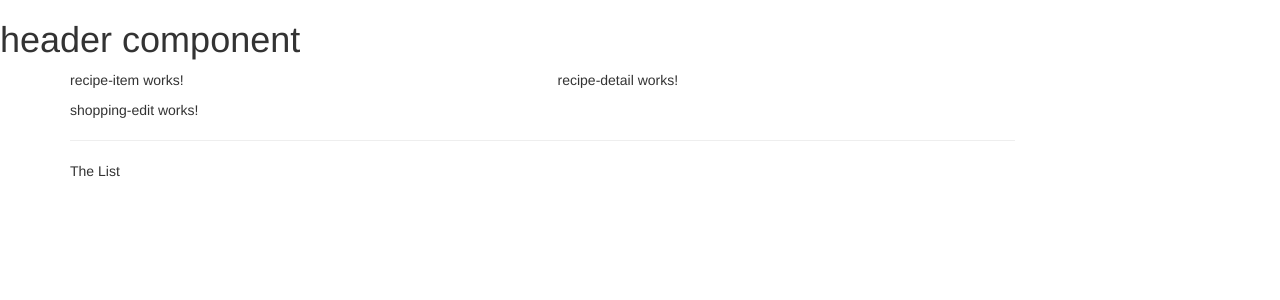
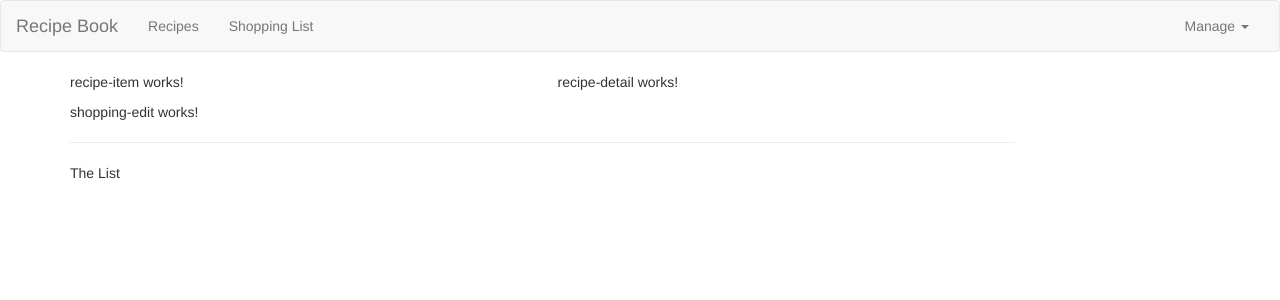
Before and after one commit to mpho-mbonani/Kitchen, an Angular app: page / in a window 1280 px wide. Shown: the top 300 px of the page. Built offline with nearby package versions, Linux system fonts and the light colour scheme.

Commit message:
work on header

```diff
--- a/src/app/header/header.component.html
+++ b/src/app/header/header.component.html
@@ -1 +1,22 @@
-<h1>header component</h1>
+<nav class="navbar navbar-default">
+    <div class="container-fluid">
+        <div class="navbar-header">
+            <a href="#" class="navbar-brand">Recipe Book</a>
+        </div>
+        <div class="collapse navbar-collapse">
+            <ul class="nav navbar-nav">
+                <li><a href="#">Recipes</a></li>
+                <li><a href="#">Shopping List</a></li>
+            </ul>
+            <ul class="nav navbar-nav navbar-right ">
+                <li class="dropdown">
+                    <a href="#" class="dropdown-toggle" role="button">Manage <span class="caret"></span></a>
+                    <ul class="dropdown-menu">
+                        <li><a href="#">Save</a></li>
+                        <li><a href="#">Load</a></li>
+                    </ul>
+                </li>
+            </ul>
+        </div>
+    </div>
+</nav>
--- a/src/app/recipes/recipe-list/recipe-list.component.ts
+++ b/src/app/recipes/recipe-list/recipe-list.component.ts
@@ -6,7 +6,7 @@
   styleUrls: ['./recipe-list.component.css']
 })
 export class RecipeListComponent implements OnInit {
-
+  recipes = [];
   constructor() { }
 
   ngOnInit(): void {
```
